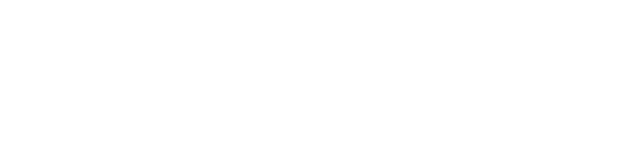
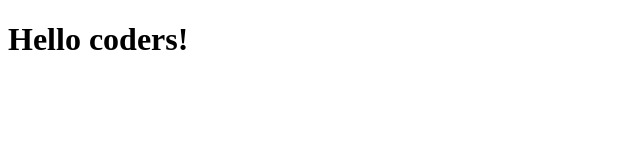
Before and after one commit to sdvenus/tryggg, a plain HTML site: page index.html in a window 1280 px wide. Shown: the whole page, without its empty margins (0-640 px from the left). Drawn offline with Linux system fonts and the light colour scheme.

Commit message:
second commit

```diff
--- a/index.html
+++ b/index.html
@@ -6,6 +6,6 @@
     <title>Document</title>
 </head>
 <body>
-
+    <h1>Hello coders!</h1>
 </body>
 </html>
```
